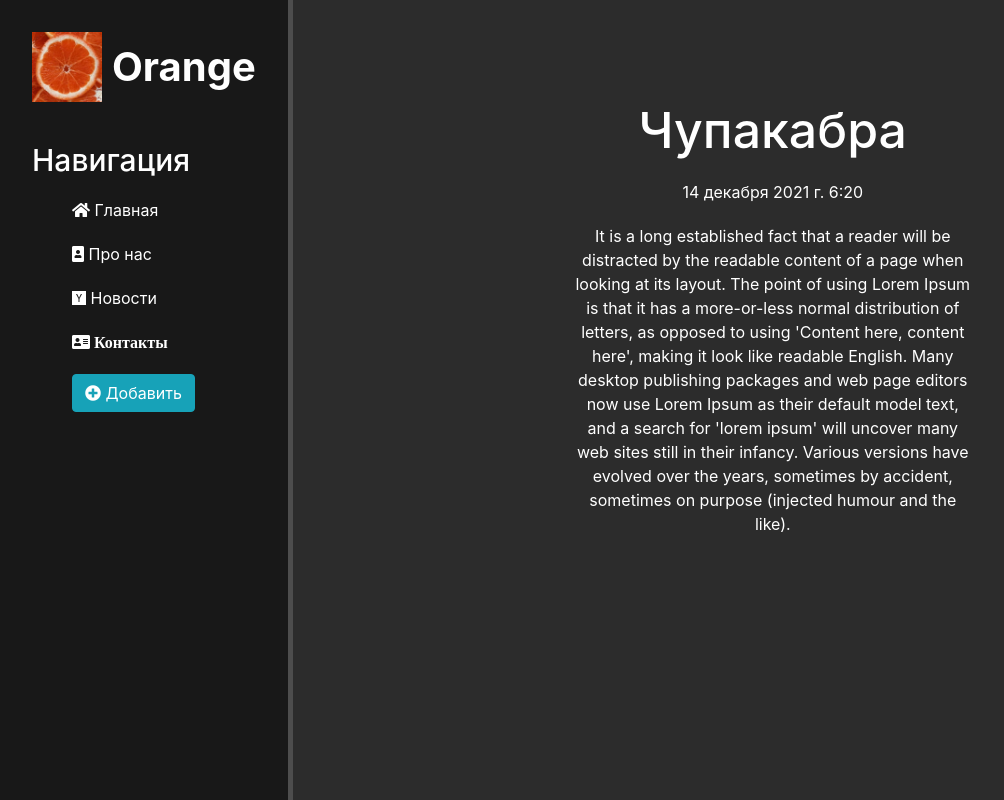
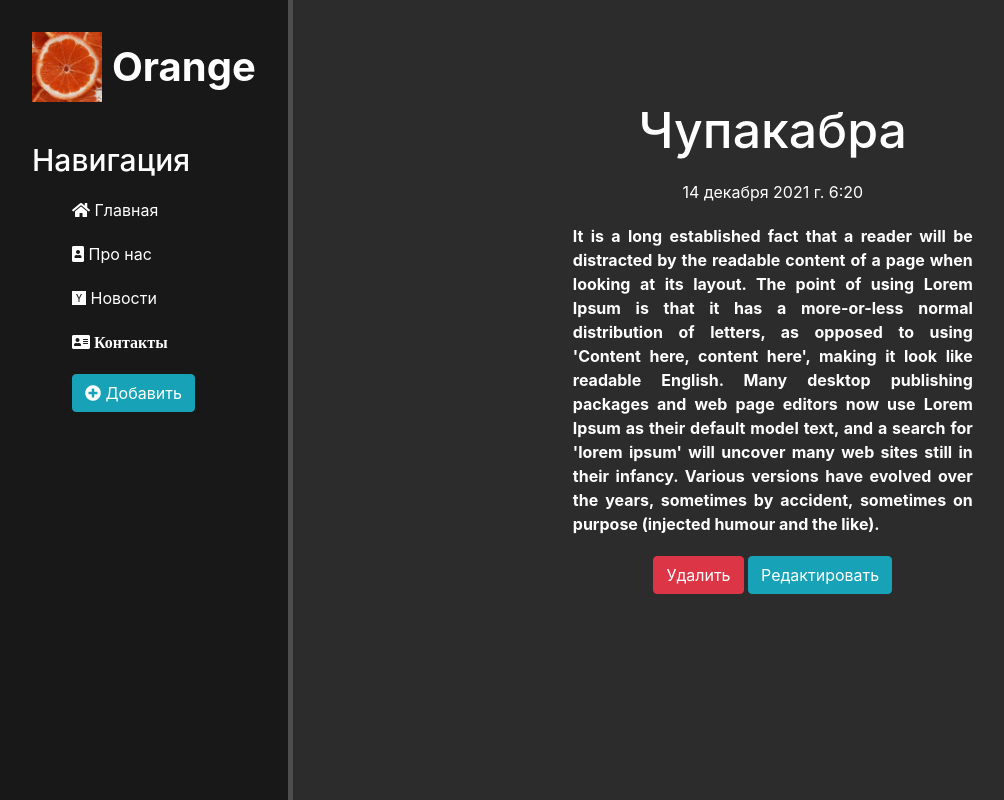
Before and after one commit to Vladimir-82/django_it_proger, a Django app: page /news/2 in a window 1280 px wide. Shown: the whole page, without its empty margins (0-1004 px from the left). Run offline with Django 4.2, Linux system fonts and the light colour scheme; data comes from the database, SQL or seed files in the repository; both versions use the stored data as it was after the commit; some libraries are stand-ins or nearby versions.

Commit message:
lesson 11 complete

```diff
--- a/it_proger/main/static/main/css/main.css
+++ b/it_proger/main/static/main/css/main.css
@@ -65,6 +65,11 @@ main .features p {max-width: 400px; margin: 20px auto}
 form {
     margin-left: 32%;
     width: 500px;
-    margin-top: 50px
+    margin-top: 50px;
+}
 
+.context {
+    font-size: 16px;
+    text-align: justify;
+    font-weight: bold;
 }
--- a/it_proger/news/models.py
+++ b/it_proger/news/models.py
@@ -10,6 +10,9 @@ class Articles(models.Model):
     def __str__(self):
         return f'Новость: {self.title}'
 
+    def get_absolute_url(self):  # метод возвращает на страницу self.id после удаления или редактирования статьи
+        return f'/news/{self.id}'
+
     class Meta:
         verbose_name = 'Новость'
         verbose_name_plural = 'Новости'
--- a/it_proger/news/templates/news/detail_view.html
+++ b/it_proger/news/templates/news/detail_view.html
@@ -6,6 +6,8 @@
 <div class="features">
     <h1>{{ article.title }}</h1> {# ключ из views.py #}
     <p>{{ article.date }}</p>
-    <p>{{ article.full_text }}</p>
+    <p class="context">{{ article.full_text }}</p>
+    <a href="{% url 'news-delete' article.id %}" class="btn btn-danger">Удалить</a>  {#ссылка на url.py#}
+    <a href="{% url 'news-update' article.id %}" class="btn btn-info">Редактировать</a>  {#ссылка на url.py#}
 </div>
 {% endblock %}
--- a/it_proger/news/urls.py
+++ b/it_proger/news/urls.py
@@ -5,4 +5,6 @@ urlpatterns = [
     path('', views.news_home, name='news_home'),
     path('create', views.create, name='create'),
     path('<int:pk>', views.NewsDetailView.as_view(), name='news-detail'),
+    path('<int:pk>/update', views.NewsUpdateView.as_view(), name='news-update'),
+    path('<int:pk>/delete', views.NewsDeleteView.as_view(), name='news-delete'),
     ]
--- a/it_proger/news/views.py
+++ b/it_proger/news/views.py
@@ -1,7 +1,7 @@
 from django.shortcuts import render, redirect
 from .models import Articles
 from .forms import ActiclesForm
-from django.views.generic import DetailView # импортируем встроеный класс django для создания своего
+from django.views.generic import DetailView, UpdateView, DeleteView  # импортируем встроеный класс django для создания своего
 
 # Create your views here.
 
@@ -14,7 +14,19 @@ def news_home(request):
 class NewsDetailView(DetailView):
     model = Articles
     template_name = 'news/detail_view.html'
-    context_object_name = 'article' # название ключа для передачи внутрь шаблона
+    context_object_name = 'article'  # название ключа для передачи внутрь шаблона
+
+class NewsUpdateView(UpdateView):
+    model = Articles
+    template_name = 'news/create.html'
+    # fields = ['title', 'anons', 'full_text', 'date']
+    form_class = ActiclesForm  # работаем с классом ActiclesForm
+
+
+class NewsDeleteView(DeleteView):
+    model = Articles
+    success_url = '/news/'  # куда идем после удаления статьи
+    template_name = 'news/news-delete.html'
 
 
 def create(request):
@@ -28,7 +40,7 @@ def create(request):
             error = 'Форма была неверной'
 
 
-    form = ActiclesForm()
+    form = ActiclesForm() # работаем с классом ActiclesForm
 
     data = {
         'form': form,
```
Also changed, not shown: it_proger/news/templates/news/news-delete.html (added, +13 -0 lines), it_proger/db.sqlite3.
